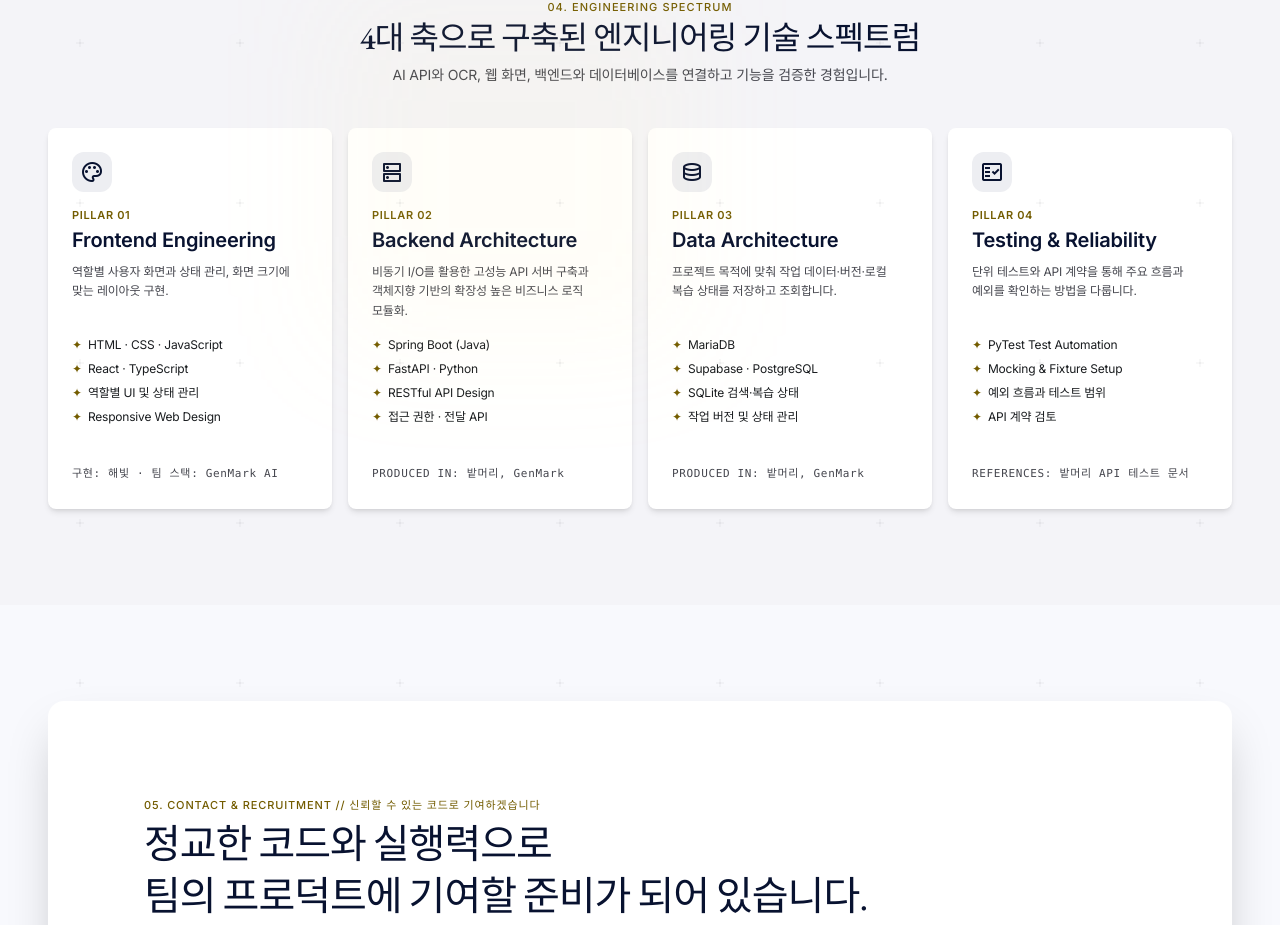
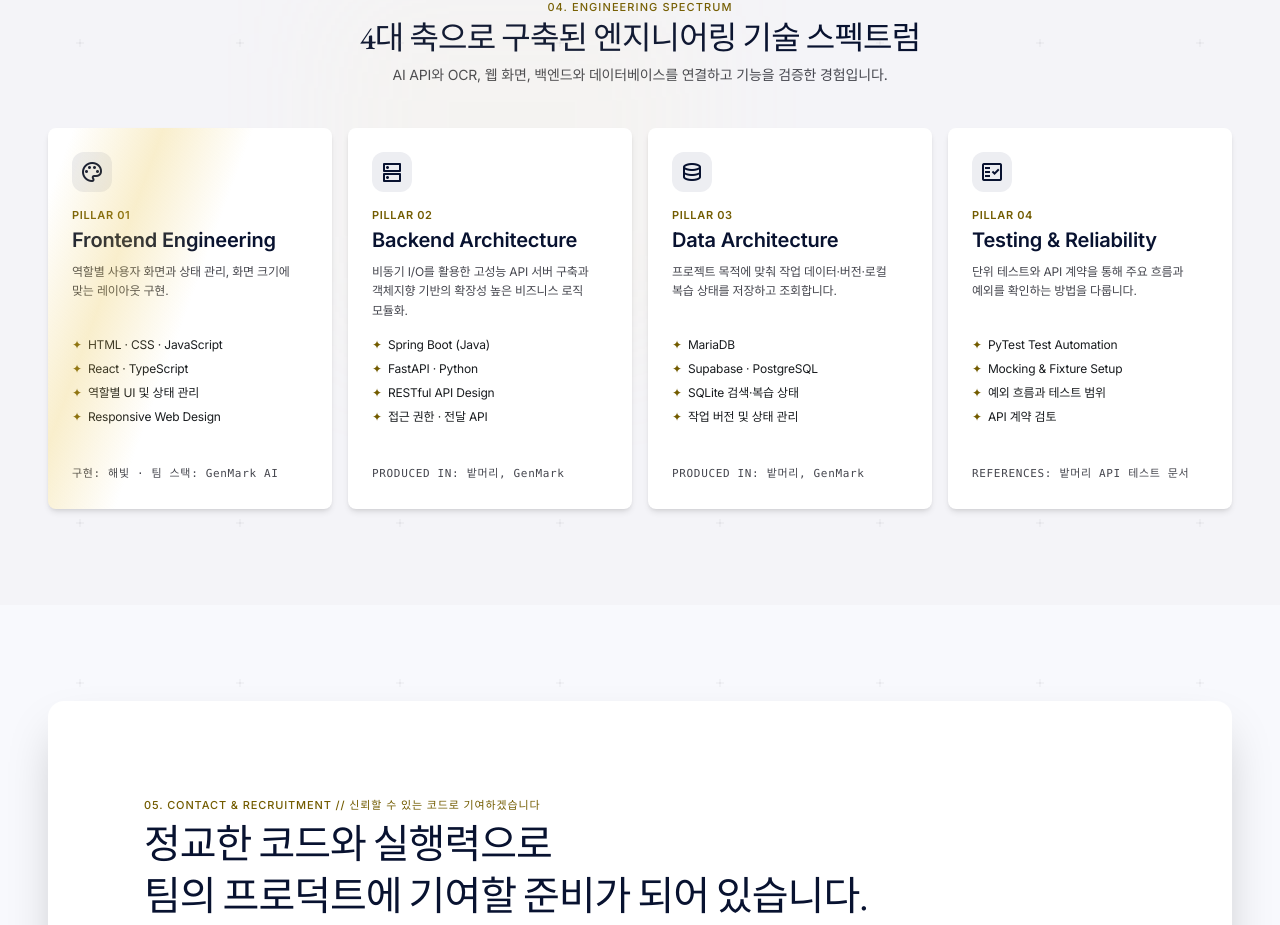
Before and after one commit to changsoo2609/my-portfolio, a React (Vite) app in the folder react-app/: page / in a window 1280 px wide. Shown: the part 2997-3922 px from the top of the page. Built offline with nearby package versions, Linux system fonts and the light colour scheme.

Commit message:
엔지니어링 스펙트럼 PILLAR 카드에 순차적으로 훑고 지나가는 빛줄기를 추가한다

```diff
--- a/react-app/src/components/SkillsSection.jsx
+++ b/react-app/src/components/SkillsSection.jsx
@@ -75,7 +75,8 @@ export default function SkillsSection() {
               viewport={{ once: true, amount: 0.1 }}
               transition={{ duration: 0.5, delay: reduced ? 0 : index * 0.06, ease: [0.16, 1, 0.3, 1] }}
               key={pillar.tag}
-              className="bg-surface-container-lowest rounded-xl p-space-lg shadow-md flex flex-col justify-between"
+              className="pillar-card bg-surface-container-lowest rounded-xl p-space-lg shadow-md flex flex-col justify-between"
+              style={{ '--pillar-delay': `${index * 1.5}s` }}
             >
               <div>
                 <div className="w-10 h-10 rounded-full bg-surface-container flex items-center justify-center text-primary mb-space-md">
--- a/react-app/src/react-bridge.css
+++ b/react-app/src/react-bridge.css
@@ -124,3 +124,37 @@
 .atelier-card:focus-within {
   box-shadow: 0 25px 50px -12px rgb(0 0 0 / 0.25);
 }
+
+/*
+ * 6) PILLAR 카드를 훑고 지나가는 빛줄기 — 4장이 1.5초 간격으로 순서대로 돈다.
+ *    celestial-sweep와 같은 background-position 방식을 쓴다(의존성 없음).
+ */
+.pillar-card {
+  position: relative;
+  overflow: hidden;
+}
+
+.pillar-card::after {
+  content: '';
+  position: absolute;
+  inset: 0;
+  pointer-events: none;
+  background: linear-gradient(110deg, transparent 38%, rgba(233, 195, 73, 0.28) 49%, transparent 60%);
+  background-size: 240% 100%;
+  background-position: 100% 0;
+  opacity: 0;
+  animation: pillar-sweep 6s ease-in-out infinite;
+  animation-delay: var(--pillar-delay, 0s);
+}
+
+@keyframes pillar-sweep {
+  0% { background-position: 100% 0; opacity: 0; }
+  2% { opacity: 1; }
+  18% { opacity: 1; }
+  20% { background-position: 0 0; opacity: 0; }
+  100% { background-position: 0 0; opacity: 0; }
+}
+
+@media (prefers-reduced-motion: reduce) {
+  .pillar-card::after { animation: none; opacity: 0; }
+}
```
